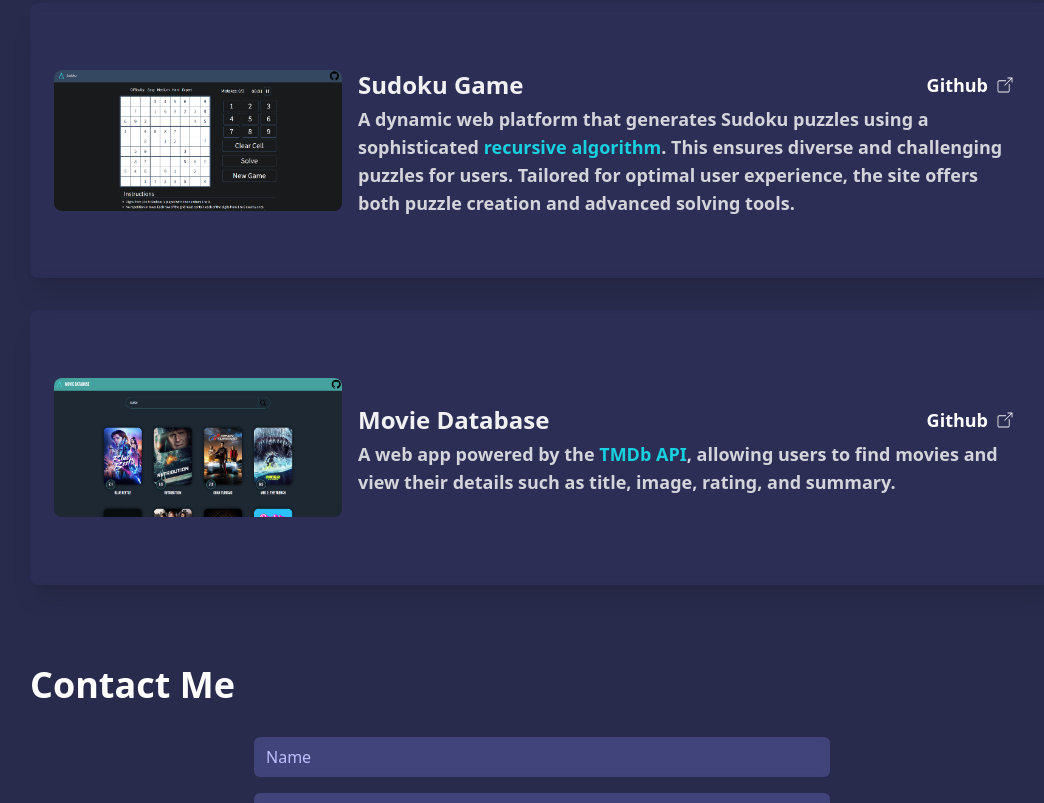
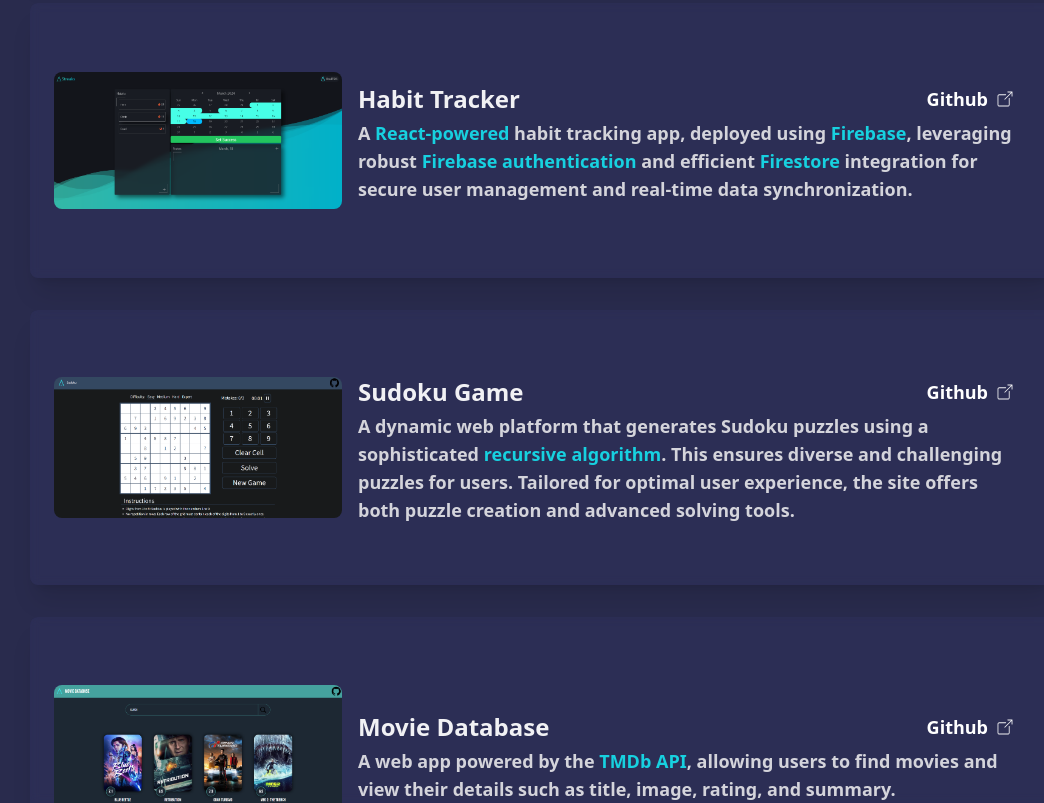
Before and after one commit to BradT615/Portfolio, a website: page index.html in a window 1280 px wide. Shown: the part 1709-2512 px from the top of the page, without its empty margins (98-1142 px from the left). Drawn offline with nearby package versions, Linux system fonts and the light colour scheme; a script that the page names is missing.

Commit message:
Add Habit Tracker project

```diff
--- a/index.html
+++ b/index.html
@@ -136,6 +136,27 @@
                         </p>
                     </div>
                 </div>
+                <div class="relative project project-animation p-6 max-w-lg min-h-[275px] md:max-w-6xl 2xl:max-w-3xl rounded-lg mx-auto bg-[#797fe5] bg-opacity-5 backdrop-blur-sm shadow-xl glow-hover flex flex-col items-center md:flex-row gap-2">
+                    <a href="https://bradt615-streaks.web.app/" class="absolute inset-0 z-10" aria-hidden="true" target="_blank" rel="noopener noreferrer"></a>
+                    <img class="md:w-72 rounded-lg" src="images/StreakThumbnail.png" alt="">
+                    <div class="flex flex-col md:text-left p-2">
+                        <div class="flex justify-between items-center">
+                            <h1 class="text-2xl py-1 font-semibold text-customPrimaryText">Habit Tracker</h1>
+                            <a class="flex items-center gap-2 hover:bg-[#797fe5] hover:bg-opacity-20 py-1 px-2 z-20 rounded-full" href="https://github.com/BradT615/Streaks" target="_blank" rel="noopener noreferrer">
+                                <span class="text-lg font-semibold">Github</span>
+                                <svg class="resume" xmlns="http://www.w3.org/2000/svg" x="0px" y="0px" width="18" height="18" viewBox="0 0 128 128">
+                                    <path d="M 84 11 C 82.3 11 81 12.3 81 14 C 81 15.7 82.3 17 84 17 L 106.80078 17 L 60.400391 63.400391 C 59.200391 64.600391 59.200391 66.499609 60.400391 67.599609 C 61.000391 68.199609 61.8 68.5 62.5 68.5 C 63.2 68.5 63.999609 68.199609 64.599609 67.599609 L 111 21.199219 L 111 44 C 111 45.7 112.3 47 114 47 C 115.7 47 117 45.7 117 44 L 117 14 C 117 12.3 115.7 11 114 11 L 84 11 z M 24 31 C 16.8 31 11 36.8 11 44 L 11 104 C 11 111.2 16.8 117 24 117 L 84 117 C 91.2 117 97 111.2 97 104 L 97 59 C 97 57.3 95.7 56 94 56 C 92.3 56 91 57.3 91 59 L 91 104 C 91 107.9 87.9 111 84 111 L 24 111 C 20.1 111 17 107.9 17 104 L 17 44 C 17 40.1 20.1 37 24 37 L 69 37 C 70.7 37 72 35.7 72 34 C 72 32.3 70.7 31 69 31 L 24 31 z"></path>
+                                </svg>
+                            </a>
+                        </div>
+                        <p class="text-sm md:text-lg font-semibold text-customHeader">
+                             A <span class="text-lightBlue">React-powered</span> habit tracking app, deployed using
+                             <span class="text-lightBlue">Firebase</span>, leveraging robust
+                             <span class="text-lightBlue">Firebase authentication</span> and efficient
+                             <span class="text-lightBlue">Firestore</span> integration for secure user management and real-time data synchronization.
+                        </p>
+                    </div>
+                </div>
 
                 <div class="relative project project-animation p-6 max-w-lg min-h-[275px] md:max-w-6xl 2xl:max-w-3xl rounded-lg mx-auto bg-[#797fe5] bg-opacity-5 backdrop-blur-sm shadow-xl glow-hover flex flex-col items-center md:flex-row gap-2">
                     <a href="https://bradt615sudoku.netlify.app" class="absolute inset-0 z-10" aria-hidden="true" target="_blank" rel="noopener noreferrer"></a>
```
Also changed, not shown: images/StreakThumbnail.png (added).
